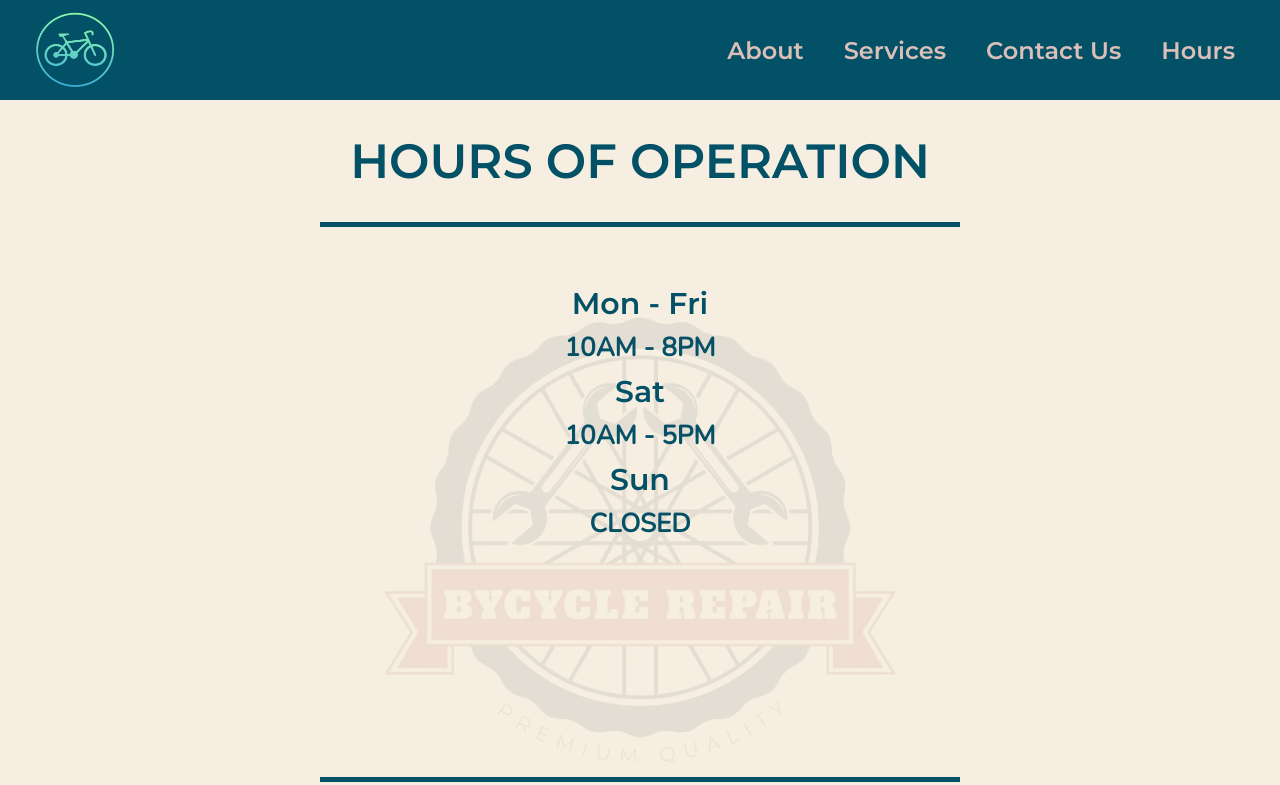
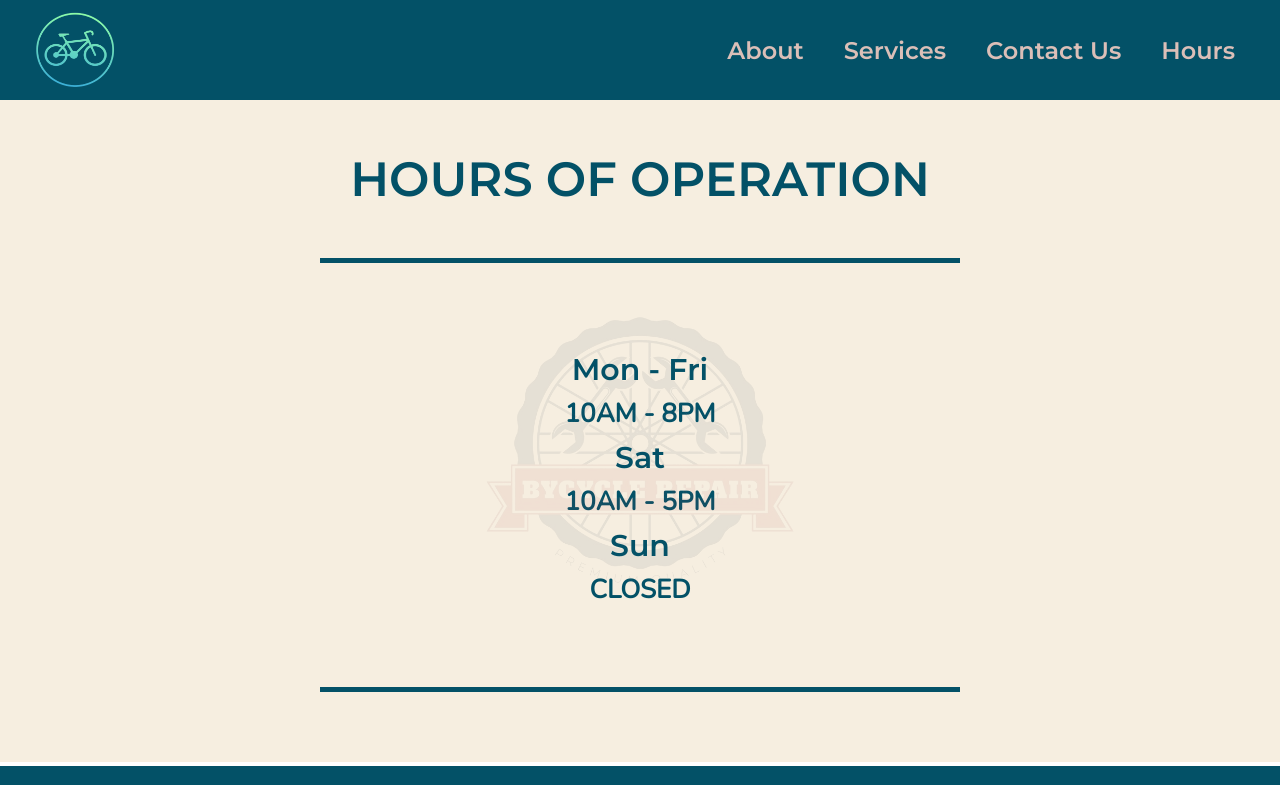
Before and after one commit to xebol/hjul-house, a React (Create React App) app: page /hours in a window 1280 px wide. Shown: the top 785 px of the page. Built offline with nearby package versions, Linux system fonts and the light colour scheme.

Commit message:
finish styling hours pages

```diff
--- a/src/pages/Hours.css
+++ b/src/pages/Hours.css
@@ -15,6 +15,8 @@
 .business-hours h1 {
   font-family: 'Montserrat', sans-serif;
   color: #035167;
+  margin-bottom: 50px;
+  margin-top: 50px;
 }
 
 .hours-background {
@@ -22,11 +24,11 @@
   background-repeat: no-repeat;
   background-size: cover;
   background-position: center;
-  width: 100%;
+  width: 60%;
   position: absolute;
   top: 0;
-  left: 0;
-  opacity: 0.09;
+  left: 10;
+  opacity: 0.08;
 }
 
 .hours {
@@ -34,15 +36,15 @@
   text-align: center;
   align-items: center;
   flex-direction: column;
-  min-height: 70vh;
+  min-height: 50vh;
   width: 50%;
-  padding: 50px;
+  padding-top: 80px;
+  padding-bottom: 80px;
   border-top: 5px solid #035167;
   border-bottom: 5px solid #035167;
   margin-bottom: 70px;
   position: relative;
   font-size: 26px;
-  padding-bottom: 70px;
   font-family: 'Nunito', sans-serif;
   color: #035167;
   font-weight: bold;
```
Also changed, not shown: src/pages/Hours.js (+0 -14 lines).
